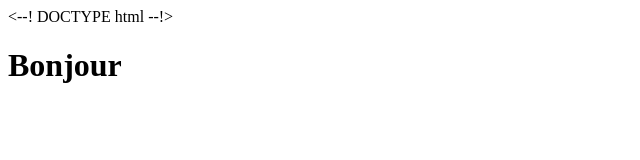
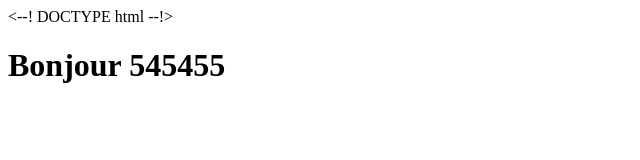
Before and after one commit to GetMyGitHub/MyWebSite, a plain HTML site: page index.html in a window 1280 px wide. Shown: the whole page, without its empty margins (0-640 px from the left). Drawn offline with Linux system fonts and the light colour scheme.

Commit message:
test branch

```diff
--- a/index.html
+++ b/index.html
@@ -5,6 +5,6 @@
         <meta charset="utf-8">
     </head>
     <body>
-        <h1>Bonjour</h1>
+        <h1>Bonjour 545455</h1>
     </body>
 </html>
```
